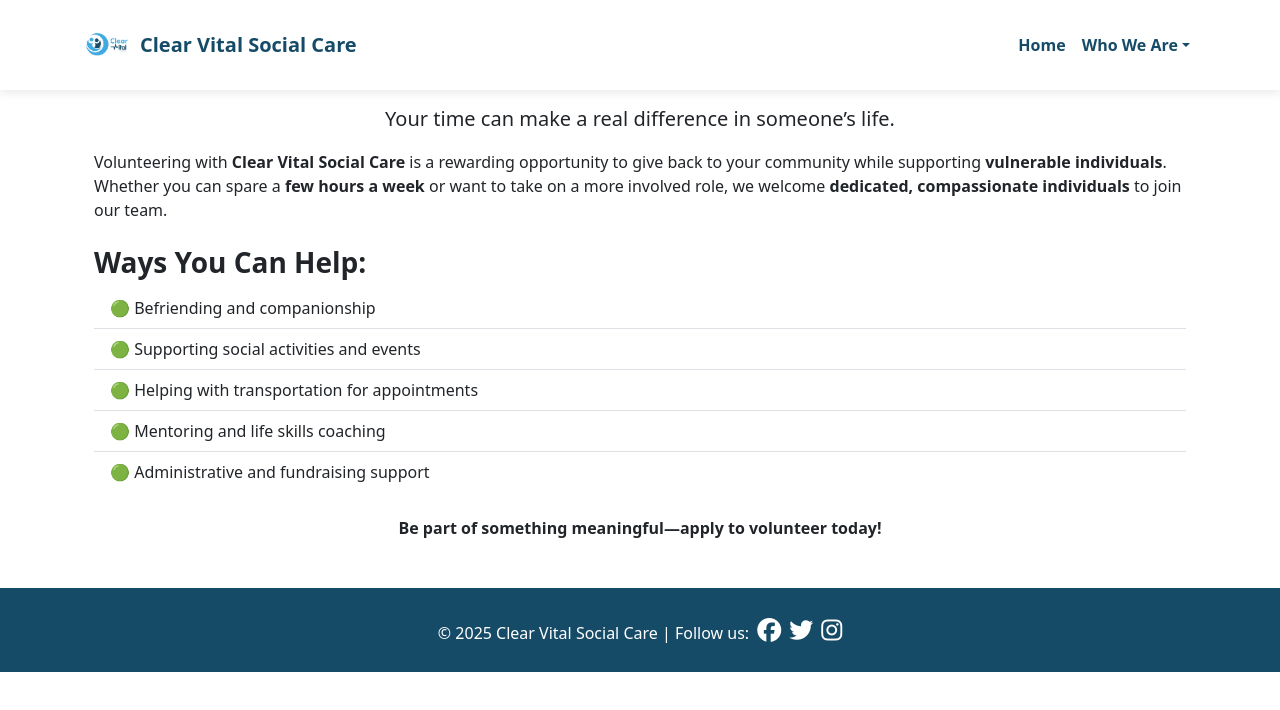
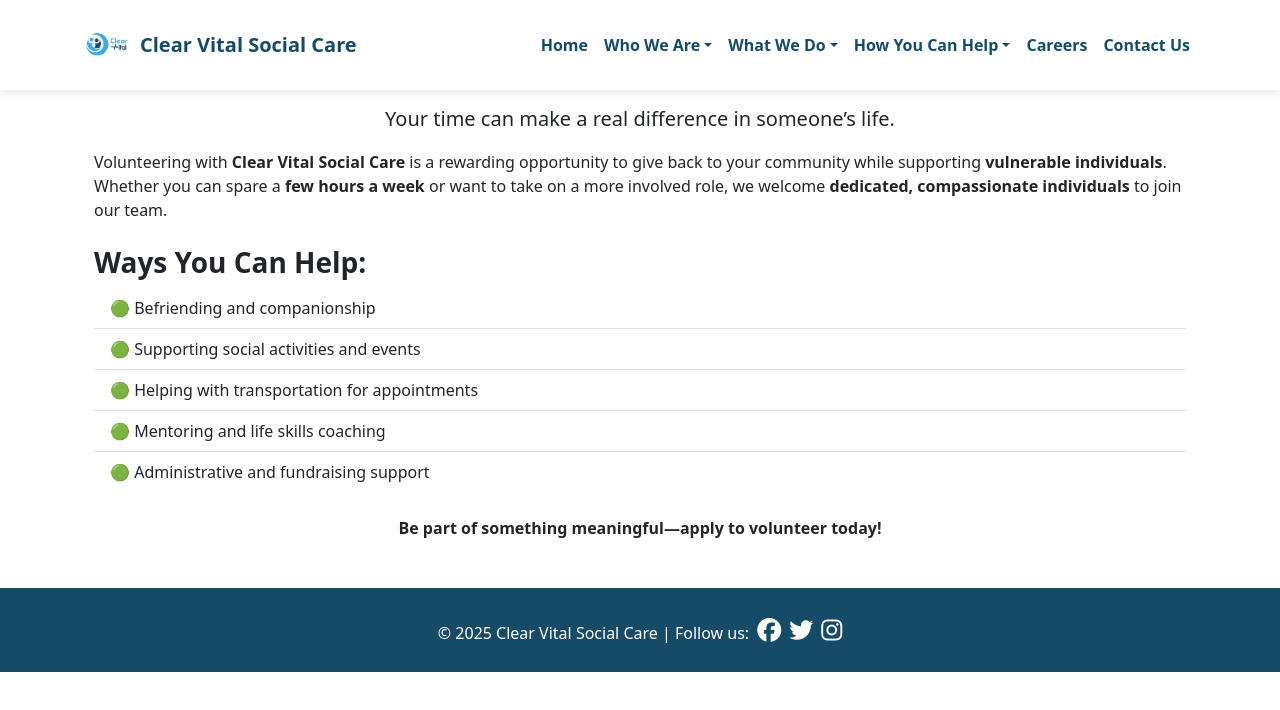
Before and after one commit to SojiJoro/Clearv, a Next.js app: page /how-you-can-help/volunteer in a window 1280 px wide. Shown: the top 710 px of the page. Built offline with nearby package versions, Linux system fonts and the light colour scheme.

Commit message:
Navbar update

```diff
--- a/src/components/Navbar.tsx
+++ b/src/components/Navbar.tsx
@@ -1,4 +1,5 @@
 "use client";
+
 import Link from "next/link";
 import Image from "next/image";
 import { useState } from "react";
@@ -19,7 +20,7 @@ export default function Navbar() {
           <span className="fw-bold">Clear Vital Social Care</span>
         </Link>
 
-        {/* Hamburger Button */}
+        {/* Hamburger Button for Mobile */}
         <button className="navbar-toggler" type="button" data-bs-toggle="collapse" data-bs-target="#navbarNav">
           <span className="navbar-toggler-icon"></span>
         </button>
@@ -33,7 +34,11 @@ export default function Navbar() {
 
             {/* Who We Are */}
             <li className="nav-item dropdown">
-              <a className="nav-link dropdown-toggle" onClick={() => handleToggleDropdown("whoWeAre")}>
+              <a
+                className="nav-link dropdown-toggle"
+                onClick={() => handleToggleDropdown("whoWeAre")}
+                style={{ cursor: "pointer" }}
+              >
                 Who We Are
               </a>
               {activeDropdown === "whoWeAre" && (
@@ -45,6 +50,50 @@ export default function Navbar() {
                 </ul>
               )}
             </li>
+
+            {/* What We Do */}
+            <li className="nav-item dropdown">
+              <a
+                className="nav-link dropdown-toggle"
+                onClick={() => handleToggleDropdown("whatWeDo")}
+                style={{ cursor: "pointer" }}
+              >
+                What We Do
+              </a>
+              {activeDropdown === "whatWeDo" && (
+                <ul className="dropdown-menu show">
+                  <li><Link className="dropdown-item" href="/what-we-do/services">Our Services</Link></li>
+                  <li><Link className="dropdown-item" href="/what-we-do/approach">Our Approach</Link></li>
+                </ul>
+              )}
+            </li>
+
+            {/* How You Can Help */}
+            <li className="nav-item dropdown">
+              <a
+                className="nav-link dropdown-toggle"
+                onClick={() => handleToggleDropdown("help")}
+                style={{ cursor: "pointer" }}
+              >
+                How You Can Help
+              </a>
+              {activeDropdown === "help" && (
+                <ul className="dropdown-menu show">
+                  <li><Link className="dropdown-item" href="/how-you-can-help/donate">Donate</Link></li>
+                  <li><Link className="dropdown-item" href="/how-you-can-help/volunteer">Volunteer</Link></li>
+                </ul>
+              )}
+            </li>
+
+            {/* Careers */}
+            <li className="nav-item">
+              <Link className="nav-link" href="/careers">Careers</Link>
+            </li>
+
+            {/* Contact Us */}
+            <li className="nav-item">
+              <Link className="nav-link" href="/contact-us">Contact Us</Link>
+            </li>
           </ul>
         </div>
       </div>
```
